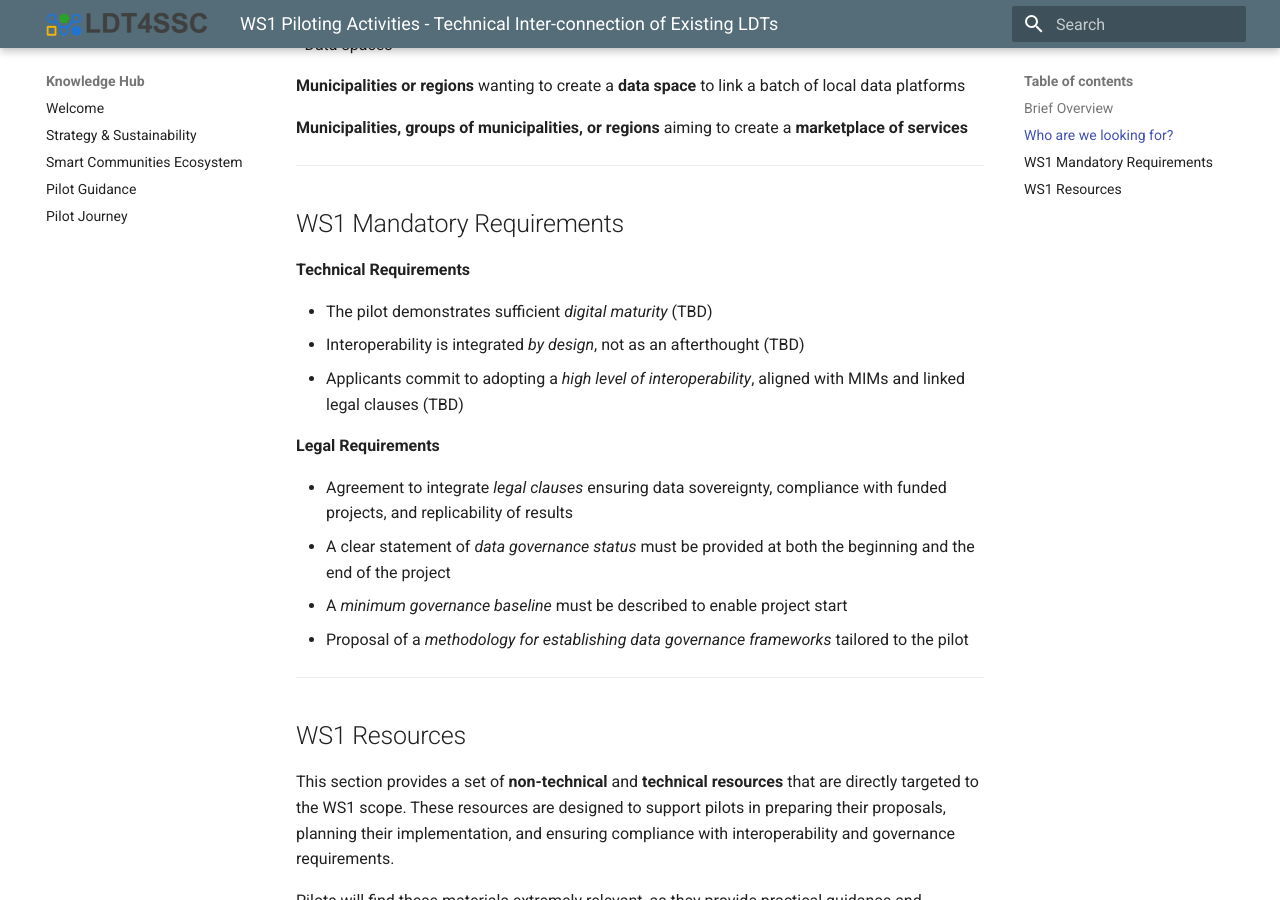
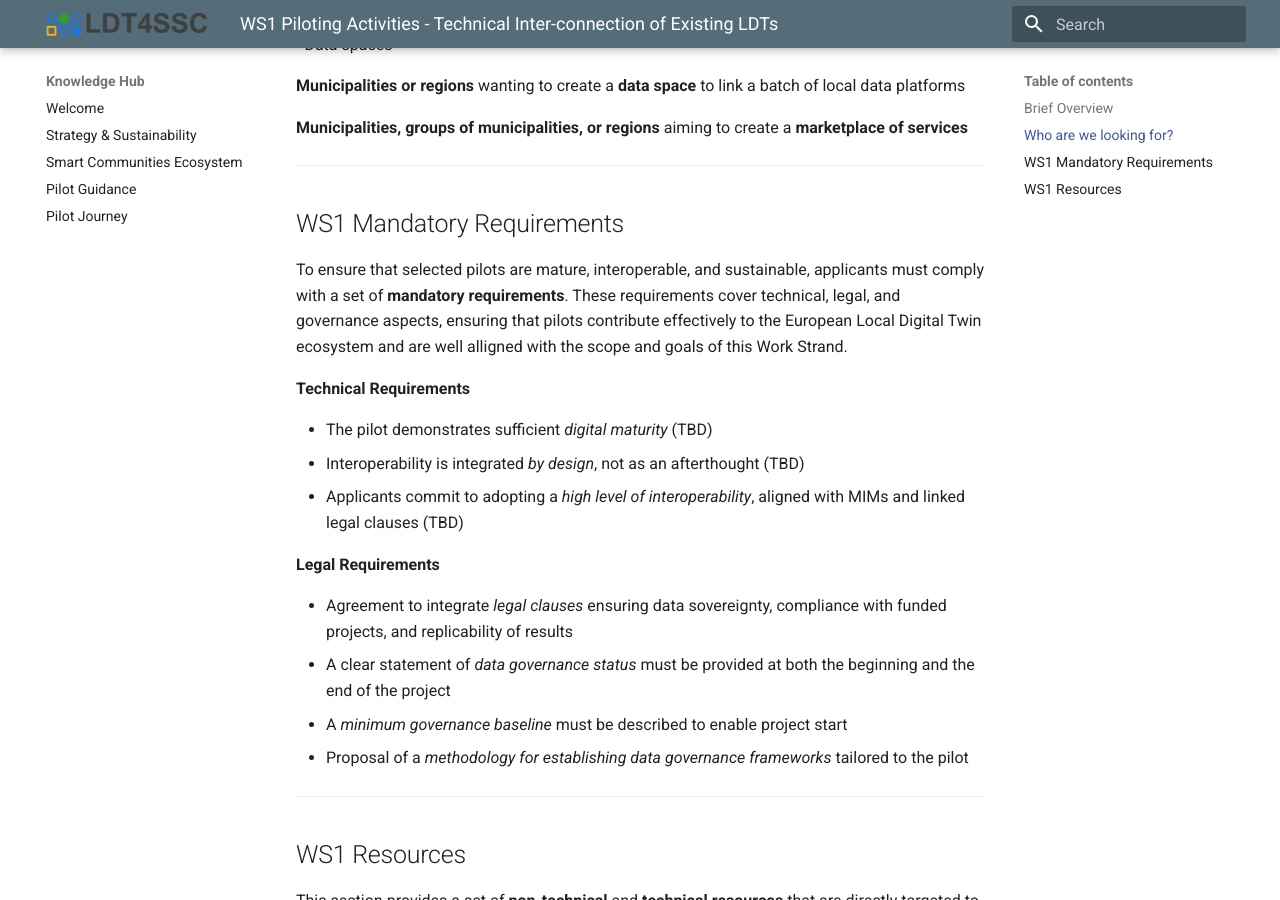
Before and after one commit to ldt4ssc/ldt4ssc.github.io, an MkDocs documentation site: the page built from docs/guidance_content/ws1.md, in a window 1280 px wide and 900 px high, scrolled down 780 px. Built offline with MkDocs 1.6.1 and Material for MkDocs 9.7.7, drawn with Linux system fonts in a browser that asks for light colours.

Commit message:
new content

```diff
--- a/docs/guidance_content/ws1.md
+++ b/docs/guidance_content/ws1.md
@@ -31,6 +31,7 @@ This Work Strand focuses on connecting and testing existing Local Digital Twins
 
 
 ## WS1 Mandatory Requirements
+To ensure that selected pilots are mature, interoperable, and sustainable, applicants must comply with a set of **mandatory requirements**. These requirements cover technical, legal, and governance aspects, ensuring that pilots contribute effectively to the European Local Digital Twin ecosystem and are well alligned with the scope and goals of this Work Strand.
 
 **Technical Requirements**
 
```
